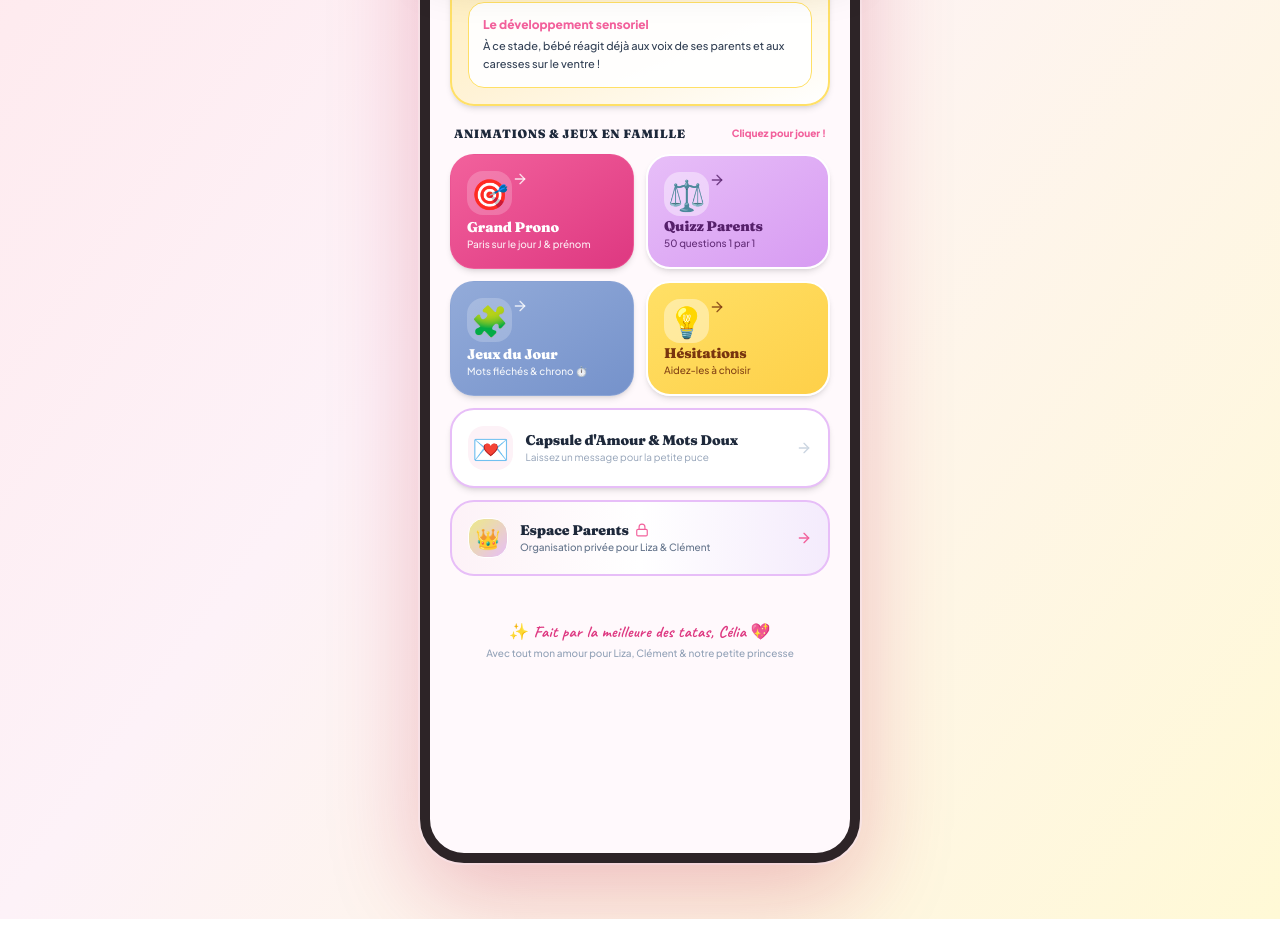
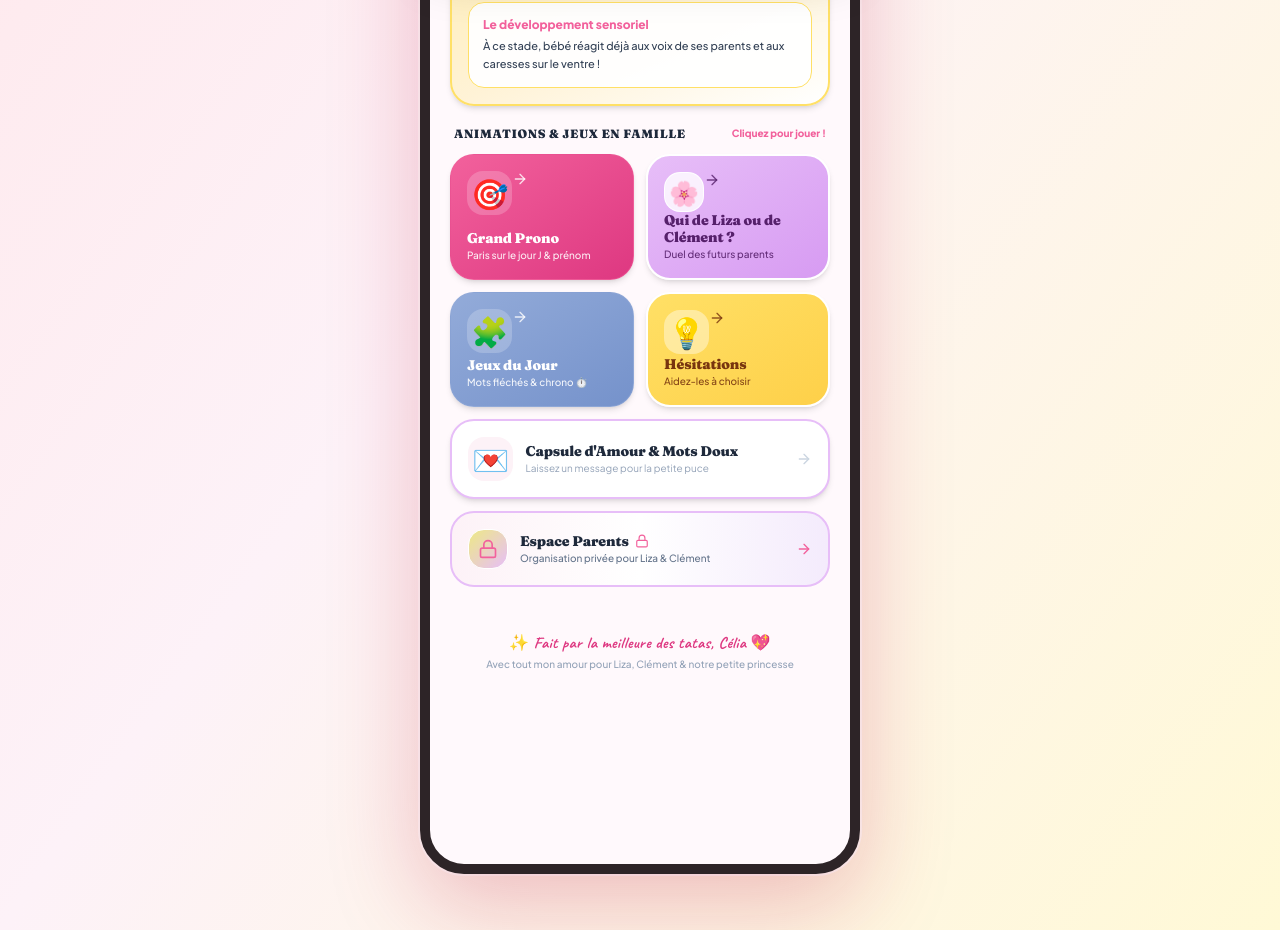
Before and after one commit to celiamen92240/siteliza, a React (Vite) app in the folder frontend/: page / in a window 1280 px wide. Shown: the part 842-1772 px from the top of the page. Built offline with nearby package versions, Linux system fonts and the light colour scheme; no server answers; a web font is replaced by a local one.

Commit message:
Synchronisation photo d'en-tête dynamique sur la carte Quiz et Parents de l'accueil

```diff
--- a/frontend/src/components/Header.jsx
+++ b/frontend/src/components/Header.jsx
@@ -30,6 +30,7 @@
       const base64Photo = await compressImage(file, 500, 0.85);
       setLogoPhoto(base64Photo);
       localStorage.setItem('app_custom_logo', base64Photo);
+      window.dispatchEvent(new CustomEvent('customHeaderPhotoChanged', { detail: base64Photo }));
 
       confetti({
         particleCount: 50,
--- a/frontend/src/views/HomeView.jsx
+++ b/frontend/src/views/HomeView.jsx
@@ -39,6 +39,36 @@
   };
 
   const [timeLeft, setTimeLeft] = useState(calculateTimeLeft());
+
+  // Header Photo State (Synced with Top-Left Photo)
+  const [headerPhoto, setHeaderPhoto] = useState(() => localStorage.getItem('app_custom_logo') || null);
+
+  useEffect(() => {
+    const fetchPhoto = () => {
+      fetch('/api/config/logo')
+        .then(res => res.json())
+        .then(data => {
+          if (data.photo) {
+            setHeaderPhoto(data.photo);
+            localStorage.setItem('app_custom_logo', data.photo);
+          }
+        })
+        .catch(err => console.error("Error loading home photo", err));
+    };
+
+    fetchPhoto();
+
+    const handlePhotoChanged = (e) => {
+      if (e.detail) {
+        setHeaderPhoto(e.detail);
+      } else {
+        fetchPhoto();
+      }
+    };
+
+    window.addEventListener('customHeaderPhotoChanged', handlePhotoChanged);
+    return () => window.removeEventListener('customHeaderPhotoChanged', handlePhotoChanged);
+  }, []);
 
   useEffect(() => {
     const timer = setInterval(() => {
@@ -237,19 +267,25 @@
             </div>
           </button>
 
-          {/* Raccourci 2: Quizz 50 Questions (Soft Lilac) */}
+          {/* Raccourci 2: Qui de Liza ou de Clément ? (Synchronisé avec la photo du haut) */}
           <button
             type="button"
             onClick={() => navigate('quiz')}
             className="bg-gradient-to-br from-[#E7BEF8] to-[#d79bf2] text-[#56206b] p-4 rounded-3xl shadow-md border-2 border-white hover:shadow-lg active:scale-95 text-left transition-all group flex flex-col justify-between h-30 cursor-pointer"
           >
             <div className="flex justify-between items-start">
-              <span className="text-3xl p-1 bg-white/40 rounded-2xl">⚖️</span>
+              <div className="w-10 h-10 rounded-2xl bg-white/80 p-0.5 shadow-2xs border border-white/90 overflow-hidden flex items-center justify-center flex-shrink-0">
+                {headerPhoto ? (
+                  <img src={headerPhoto} alt="Liza & Clément" className="w-full h-full object-cover rounded-xl" />
+                ) : (
+                  <span className="text-2xl">🌸</span>
+                )}
+              </div>
               <ArrowRight className="w-4 h-4 text-[#56206b]/80 group-hover:translate-x-0.5 transition-all" />
             </div>
             <div>
-              <p className="font-serif font-black text-sm text-[#56206b]">Quizz Parents</p>
-              <p className="text-[10px] text-[#56206b]/90 font-medium">50 questions 1 par 1</p>
+              <p className="font-serif font-black text-sm text-[#56206b] leading-tight">Qui de Liza ou de Clément ?</p>
+              <p className="text-[10px] text-[#56206b]/90 font-medium">Duel des futurs parents</p>
             </div>
           </button>
 
@@ -309,8 +345,12 @@
           className="w-full bg-gradient-to-r from-[#fdf2f7] via-white to-[#f4ebfc] p-4 rounded-3xl shadow-xs border-2 border-[#E7BEF8] hover:border-[#F2619C] active:scale-[0.99] flex items-center justify-between group transition-all cursor-pointer"
         >
           <div className="flex items-center gap-3">
-            <div className="w-10 h-10 rounded-2xl bg-gradient-to-br from-[#EDE986] to-[#E7BEF8] shadow-2xs border border-white flex items-center justify-center text-xl">
-              👑
+            <div className="w-10 h-10 rounded-2xl bg-gradient-to-br from-[#EDE986] to-[#E7BEF8] shadow-2xs border border-white flex items-center justify-center overflow-hidden">
+              {headerPhoto ? (
+                <img src={headerPhoto} alt="Photo Parents" className="w-full h-full object-cover rounded-xl" />
+              ) : (
+                <Lock className="w-5 h-5 text-[#F2619C]" />
+              )}
             </div>
             <div className="text-left">
               <p className="font-serif font-black text-sm text-slate-800 flex items-center gap-1.5">
```
Also changed, not shown: 5 other files (tests, documents, lock files or other folders).
